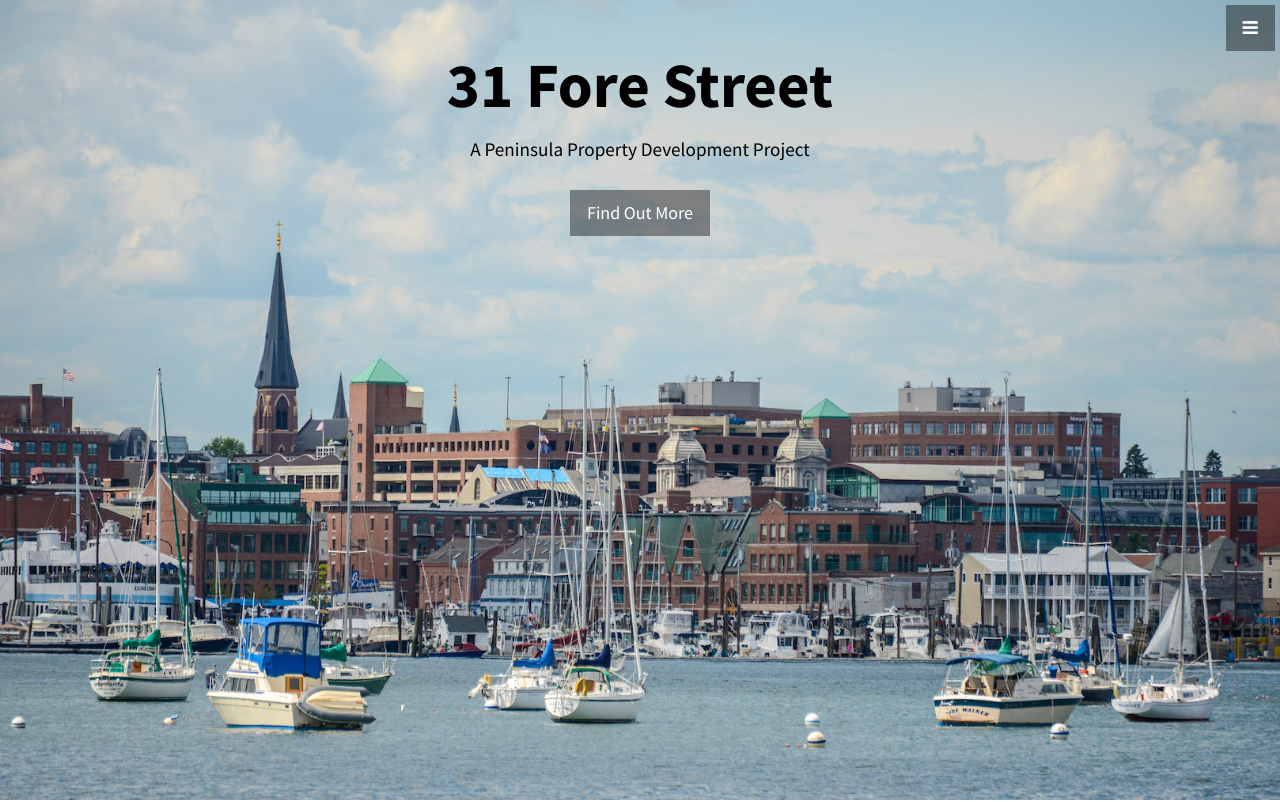
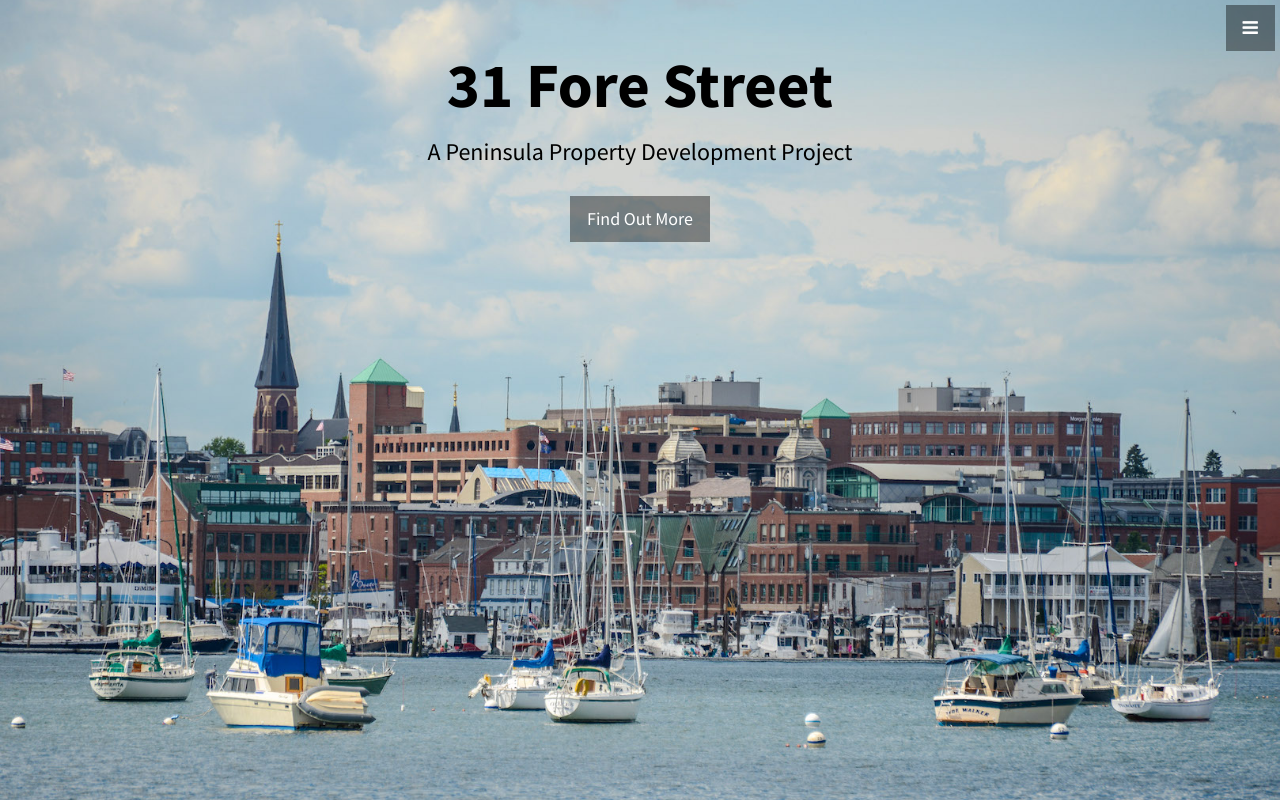
Before and after one commit to coleman17/31fore, a plain HTML site: page index.html in a window 1280 px wide. Shown: the top 802 px of the page. Drawn offline with Linux system fonts and the light colour scheme.

Commit message:
Fixed issue with font size.

```diff
--- a/css/stylish-portfolio.css
+++ b/css/stylish-portfolio.css
@@ -269,7 +269,6 @@ footer {
 .header h3 {
 	text-align: center;
 	color: black;
-	font-size: 1.5vw;
 }
 
 header a {
```
